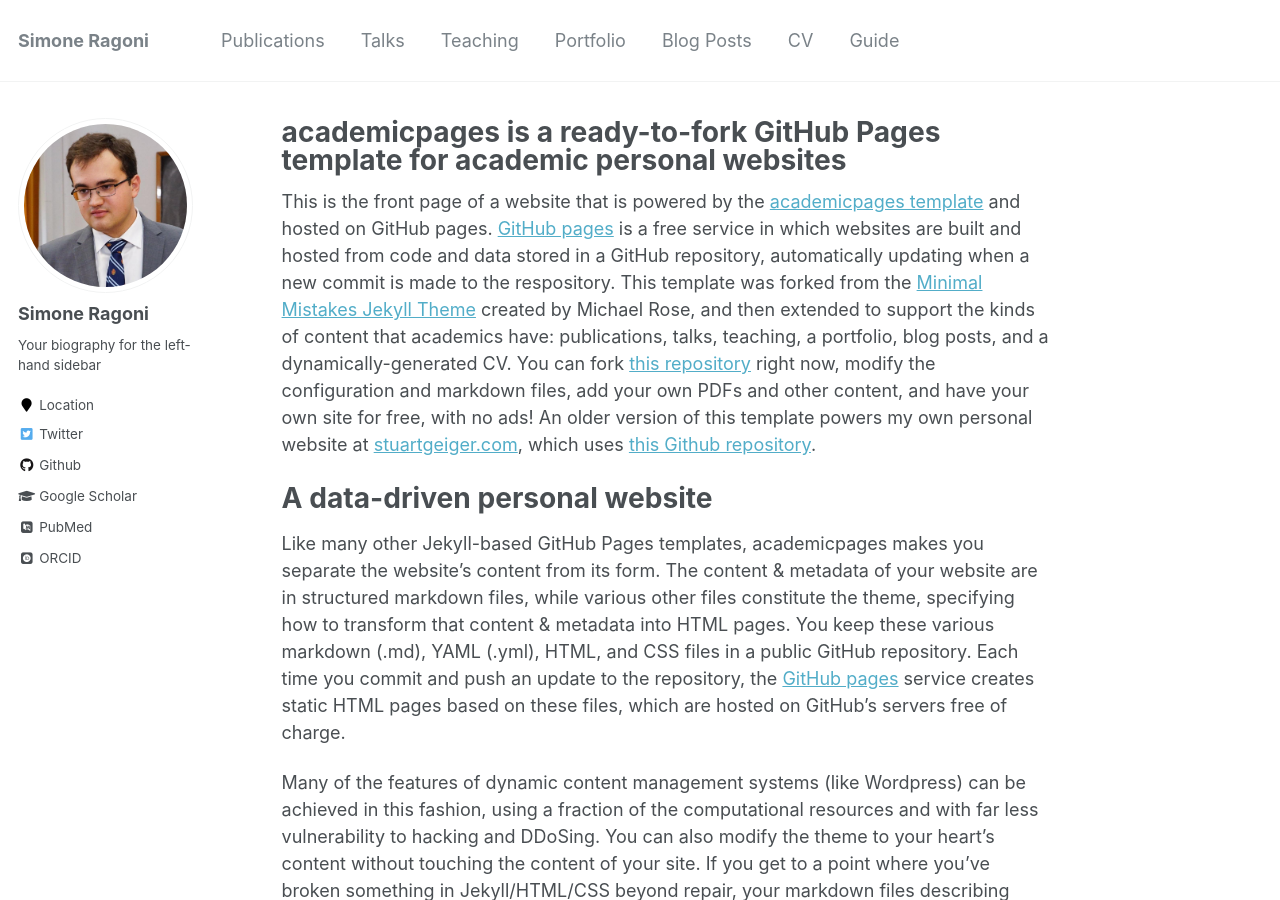
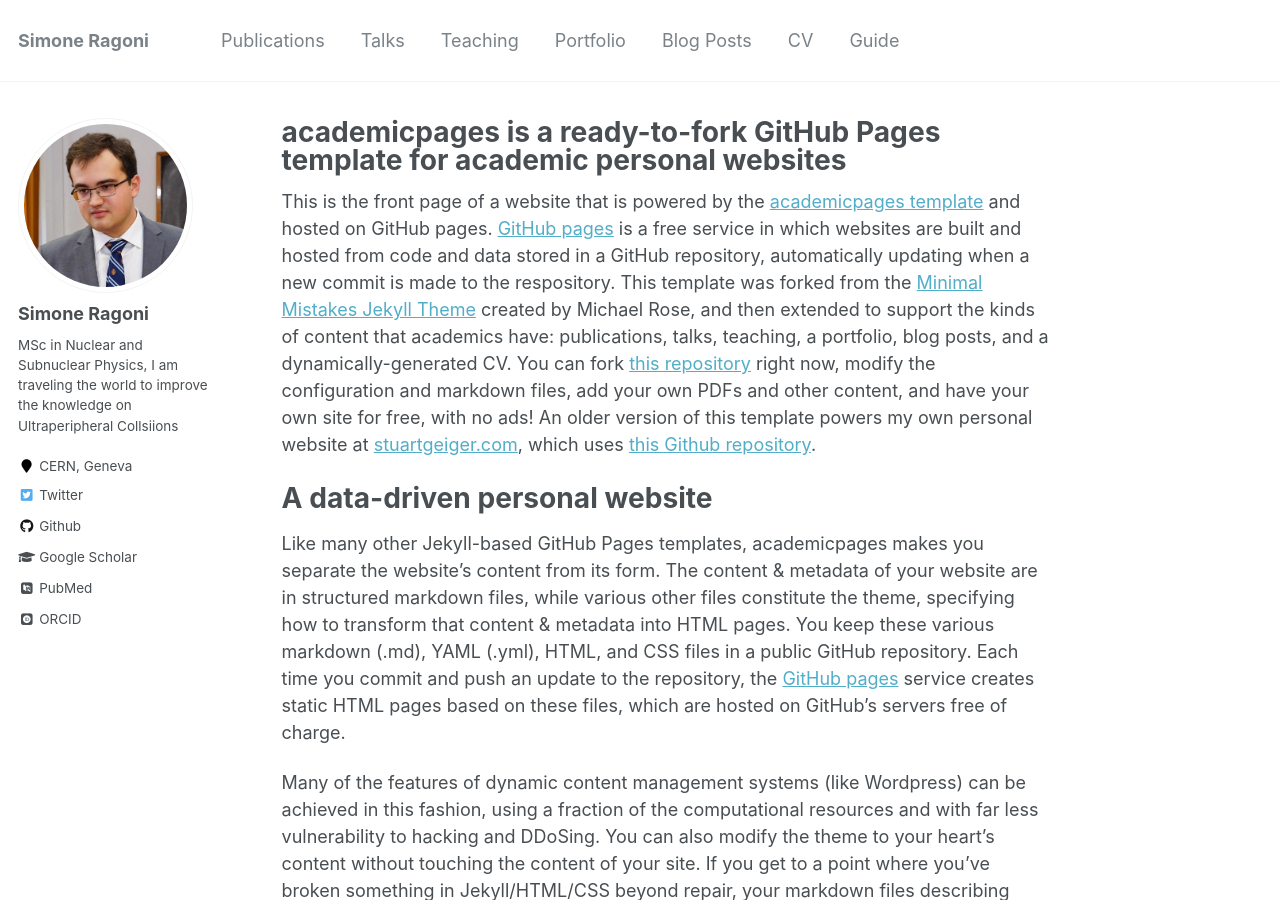
Before and after one commit to mdarabiamin/siragoni.github.io, a Jekyll site: the page built from _pages/about.md, in a window 1280 px wide and 900 px high. Built offline with Jekyll 4.4.1, drawn with Linux system fonts in a browser that asks for light colours; some web fonts are replaced.

Commit message:
Update _config.yml

```diff
--- a/_config.yml
+++ b/_config.yml
@@ -82,8 +82,8 @@
 author:
   name             : "Simone Ragoni"
   avatar           : "me.jpg"
-  bio              : "Your biography for the left-hand sidebar"
-  location         : "Location"
+  bio              : "MSc in Nuclear and Subnuclear Physics, I am traveling the world to improve the knowledge on Ultraperipheral Collsiions"
+  location         : "CERN, Geneva"
   employer         :
   pubmed           : "https://www.ncbi.nlm.nih.gov/pubmed/?term=john+snow"
   googlescholar    : "http://yourfullgooglescholarurl.com"
```
